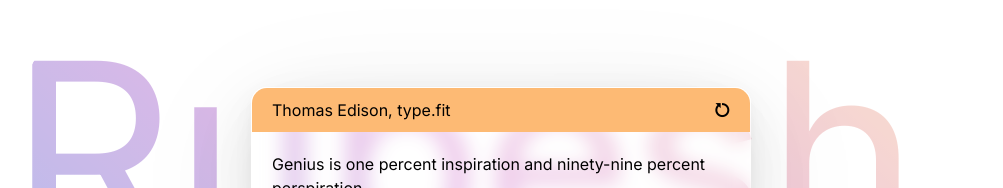
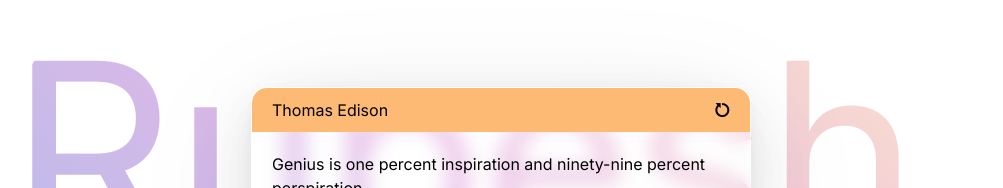
Before and after one commit to rupesh040/quote-generator, a Next.js app: page / in a window 1280 px wide. Shown: the part 246-434 px from the top of the page, without its empty margins (139-1142 px from the left). Built offline with nearby package versions, Linux system fonts and the light colour scheme.

Commit message:
Update page.js

```diff
--- a/src/app/page.js
+++ b/src/app/page.js
@@ -27,7 +27,7 @@ export default function Home() {
   <div class="container w-[100vw] h-[100vh] flex justify-center items-center overflow-hidden">
         <div class="card max-w-[500px] m-5 rounded-3xl bg-black overflow-hidden">
             <div class="top w-[100%] h-11 bg-orange-300 flex items-center p-5 justify-between gap-1">
-             <p>{quote.author}</p>
+             <p>{quote.author.split(", type.fit")}</p>
              <i class="ri-reset-right-fill cursor-pointer font-bold" onClick={search}></i>
             </div>
             <p className="text-black p-5">
```
